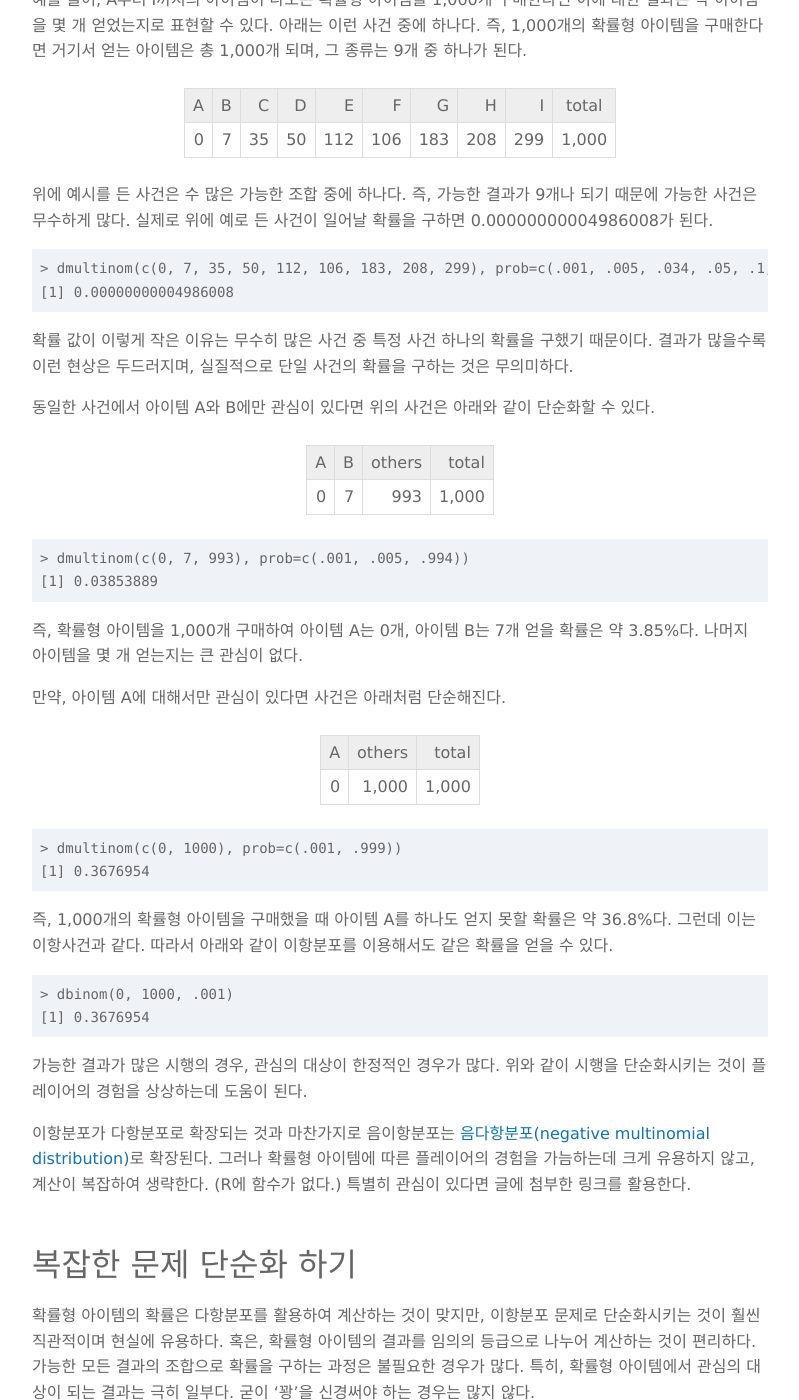
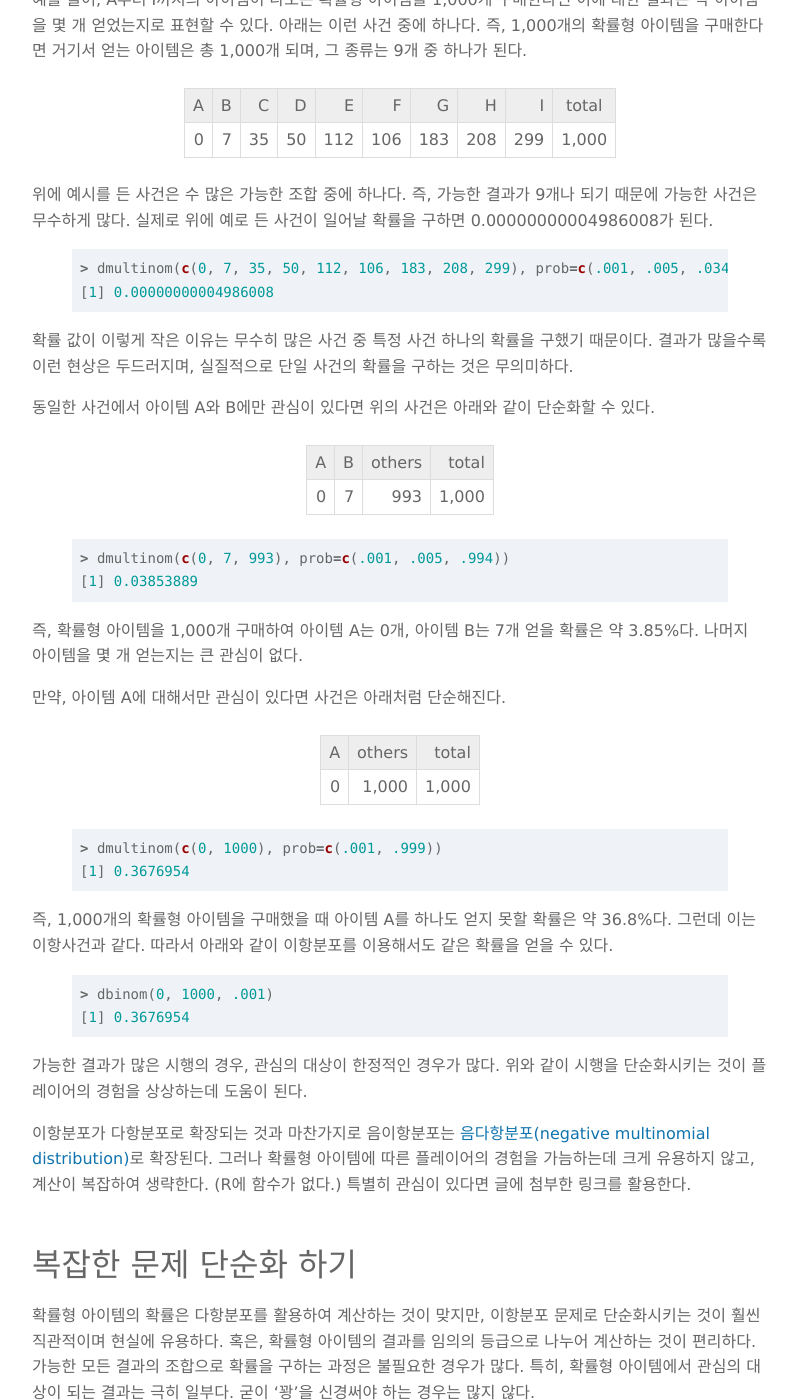
Before and after one commit to boxnwhiskr/boxnwhiskr.github.io, a Jekyll site: the page built from _posts/2015-06-04-multinomial_dist_for_gachas.markdown, in a window 1280 px wide and 1400 px high, scrolled down 5521 px. Shown: the whole window, without its empty margins (240-1039 px from the left). Built offline with Jekyll 4.4.1, drawn with Linux system fonts in a browser that asks for light colours; nearby versions of some CDN libraries; some web fonts are replaced; formulas are drawn with MathJax 3; some of the changed text lies outside the part shown.

Commit message:
Highlight R code

```diff
--- a/_posts/2015-06-04-multinomial_dist_for_gachas.markdown
+++ b/_posts/2015-06-04-multinomial_dist_for_gachas.markdown
@@ -66,22 +66,28 @@ date: 2015-06-04
 그러나 실제로 1,000개의 확률형 아이템을 구매했을 때, 아이템 A가 1개 나올 확률($= P(X=1)$)은 약 36.8%다.
 확률 계산은 아래와 같이 [R](http://www.r-project.org/)을 이용한다.
 
-    > dbinom(1, 1000, .001)
-    [1] 0.3680635
+{% highlight r %}
+> dbinom(1, 1000, .001)
+[1] 0.3680635
+{% endhighlight %}
 
 1,000개의 확률형 아이템을 구매했을 때, 아이템 A를 한 개도 얻지 못 할 확률($= P(X=0)$)도 약 36.8%다.
 즉, 100명의 플레이어가 1,000개의 확률형 아이템을 각각 구매했을 때, 36명은 아이템 A를 얻지 못한다.
 
-    > dbinom(0, 1000, .001)
-    [1] 0.3676954
+{% highlight r %}
+> dbinom(0, 1000, .001)
+[1] 0.3676954
+{% endhighlight %}
 
 1,000개의 확률형 아이템을 구매했을 때, 얻을 수 있는 아이템 A의 개수에 따른 확률 분포는 아래와 같다.
 1,000개의 확률형 아이템을 구매하더라도 5개 이상의 아이템 A를 얻을 확률은 1% 미만이다.
 
-    > plot(0:10, dbinom(0:10, 1000, .001),
-    +      type='h',
-    +      xlab='success',
-    +      ylab='probability')
+{% highlight r %}
+> plot(0:10, dbinom(0:10, 1000, .001),
++      type='h',
++      xlab='success',
++      ylab='probability')
+{% endhighlight %}
 
 ![binom_dist_gacha](/img/posts/2015-06-04-multinomial_dist_for_gachas/binom_dist_gacha.jpg)
 
@@ -102,25 +108,33 @@ date: 2015-06-04
 
 1,000개의 확률형 아이템을 구매해서 아이템 A를 얻을 확률을 계산해보면 약 63%다. 0.001%의 획득 확률을 그대로 해석하면 1,000번 시도해서 한 번 성공한다는 의미지만, 실제로 1,000개의 확률형 아이템을 구매해도, 37%의 플레이어는 원하는 아이템을 얻지 못한다.
 
-    > pnbinom(999, 1, .001)
-    [1] 0.6323046
+{% highlight r %}
+> pnbinom(999, 1, .001)
+[1] 0.6323046
+{% endhighlight %}
 
 아이템 A를 한 개 얻을 확률 50%를 보장하려면, 693개의 확률형 아이템을 구매해야 한다. 반대로 말하면, 모든 플레이어가 693개의 확률형 아이템을 구매해도 절반의 플레이어는 아이템 A를 얻지 못한다.
 
-    > qnbinom(.5, 1, .001)
-    [1] 692
+{% highlight r %}
+> qnbinom(.5, 1, .001)
+[1] 692
+{% endhighlight %}
 
 95%의 확률로 아이템 A를 갖기 위해서는 2,995개의 확률형 아이템을 구매해야 한다. 99%의 확률을 보장받으려면 4,603개의 확률형 아이템을 구매해야 한다.
 
-    > qnbinom(.95, 1, .001)
-    [1] 2994
-    > qnbinom(.99, 1, .001)
-    [1] 4602
+{% highlight r %}
+> qnbinom(.95, 1, .001)
+[1] 2994
+> qnbinom(.99, 1, .001)
+[1] 4602
+{% endhighlight %}
 
 당연히, 억세게 운이 나쁜 플레이어도 존재하기 때문에 100% 아이템 A를 보장받는 실패 횟수는 없다.
 
-    > qnbinom(1.0, 1, .001)
-    [1] Inf
+{% highlight r %}
+> qnbinom(1.0, 1, .001)
+[1] Inf
+{% endhighlight %}
 
 # 확률형 아이템의 획득 확률 - 다항분포
 
@@ -140,8 +154,10 @@ A   |B   |C   |D   |E   |F   |G   |H   |I   | total
 즉, 가능한 결과가 9개나 되기 때문에 가능한 사건은 무수하게 많다.
 실제로 위에 예로 든 사건이 일어날 확률을 구하면 0.00000000004986008가 된다.
 
-    > dmultinom(c(0, 7, 35, 50, 112, 106, 183, 208, 299), prob=c(.001, .005, .034, .05, .1, .12, .19, .2, .3))
-    [1] 0.00000000004986008
+{% highlight r %}
+> dmultinom(c(0, 7, 35, 50, 112, 106, 183, 208, 299), prob=c(.001, .005, .034, .05, .1, .12, .19, .2, .3))
+[1] 0.00000000004986008
+{% endhighlight %}
 
 확률 값이 이렇게 작은 이유는 무수히 많은 사건 중 특정 사건 하나의 확률을 구했기 때문이다.
 결과가 많을수록 이런 현상은 두드러지며, 실질적으로 단일 사건의 확률을 구하는 것은 무의미하다.
@@ -152,8 +168,10 @@ A   |B   |others  | total
 ---:|---:|---:|---:
 0   |7  |993|1,000
 
-    > dmultinom(c(0, 7, 993), prob=c(.001, .005, .994))
-    [1] 0.03853889
+{% highlight r %}
+> dmultinom(c(0, 7, 993), prob=c(.001, .005, .994))
+[1] 0.03853889
+{% endhighlight %}
 
 즉, 확률형 아이템을 1,000개 구매하여 아이템 A는 0개, 아이템 B는 7개 얻을 확률은 약 3.85%다.
 나머지 아이템을 몇 개 얻는지는 큰 관심이 없다.
@@ -164,15 +182,19 @@ A   |others  | total
 ---:|---:|---:|---:
 0   |1,000|1,000
 
-    > dmultinom(c(0, 1000), prob=c(.001, .999))
-    [1] 0.3676954
+{% highlight r %}
+> dmultinom(c(0, 1000), prob=c(.001, .999))
+[1] 0.3676954
+{% endhighlight %}
 
 즉, 1,000개의 확률형 아이템을 구매했을 때 아이템 A를 하나도 얻지 못할 확률은 약 36.8%다.
 그런데 이는 이항사건과 같다.
 따라서 아래와 같이 이항분포를 이용해서도 같은 확률을 얻을 수 있다.
 
-    > dbinom(0, 1000, .001)
-    [1] 0.3676954
+{% highlight r %}
+> dbinom(0, 1000, .001)
+[1] 0.3676954
+{% endhighlight %}
 
 가능한 결과가 많은 시행의 경우, 관심의 대상이 한정적인 경우가 많다.
 위와 같이 시행을 단순화시키는 것이 플레이어의 경험을 상상하는데 도움이 된다.
```
